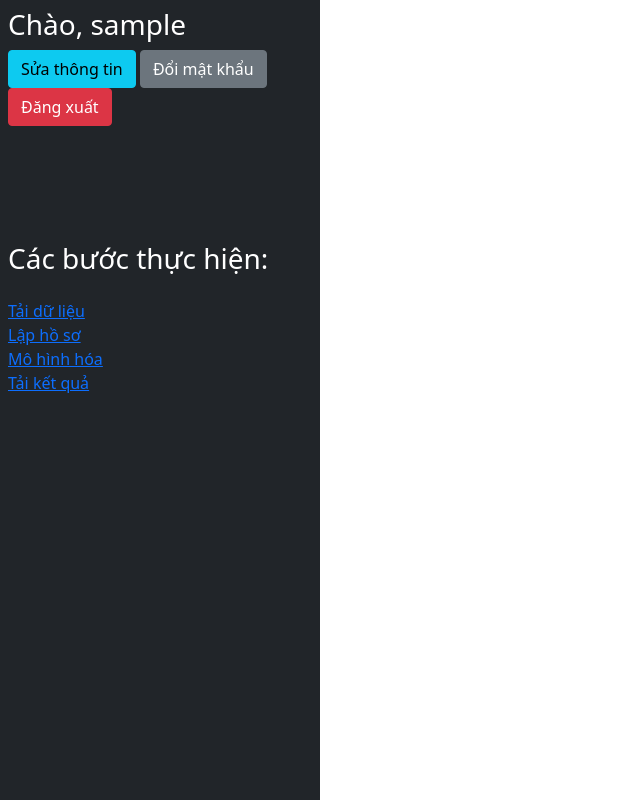
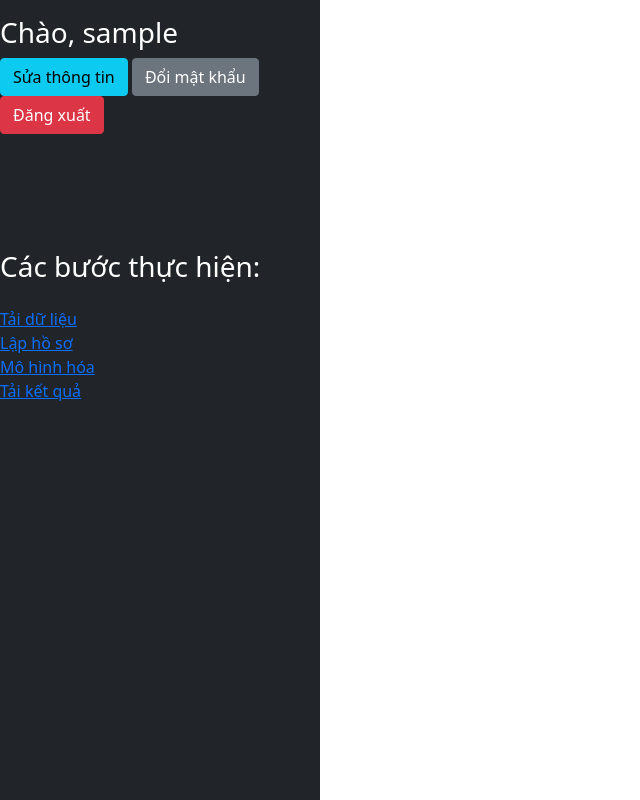
Before and after one commit to duclap41/WebAutoML, a Django app: page / in a window 1280 px wide. Shown: the whole page, without its empty margins (0-640 px from the left). Run offline with Django 5.2, Linux system fonts and the light colour scheme; the visitor is signed in with stand-in values (Sample User, id 1).

Commit message:
Small Update about CSS in homepage.html

```diff
--- a/Web/automl/accounts/templates/accounts/homepage.html
+++ b/Web/automl/accounts/templates/accounts/homepage.html
@@ -1,4 +1,4 @@
-{% load static %}
+    {% load static %}
 
 <!DOCTYPE html>
 <html lang="en">
@@ -16,7 +16,7 @@
         .table-container {
             width: 100%;
             max-width: 800px;
-            height: 400px;
+            height: 450px;
             overflow: auto;
             border: 1px solid #ccc;
             margin: 20px auto;
@@ -34,17 +34,20 @@
         th {
             background-color: #f2f2f2;
         }
+        h1 {
+            text-align: center;
+        }
     </style>
 
 </head>
 
 <body>
     <div class="d-flex w-100 h-100 m-0 p-0">
-        <div class="w-25 bg-dark text-white d-flex flex-column vh-100 p-2 gap-3">
+        <div class="w-25 bg-dark text-white d-flex flex-column vh-100 pt-3 gap-3">
             {% include 'accounts/navbar.html' %}
         </div>
 
-        <div class="w-75 d-flex flex-column align-items-center vh-100 gap-3 p-2 overflow-auto">
+        <div class="w-75 d-flex flex-column align-items-center vh-100 gap-2 p-2 overflow-auto">
             {% block content %}
 
             {% endblock %}
```
